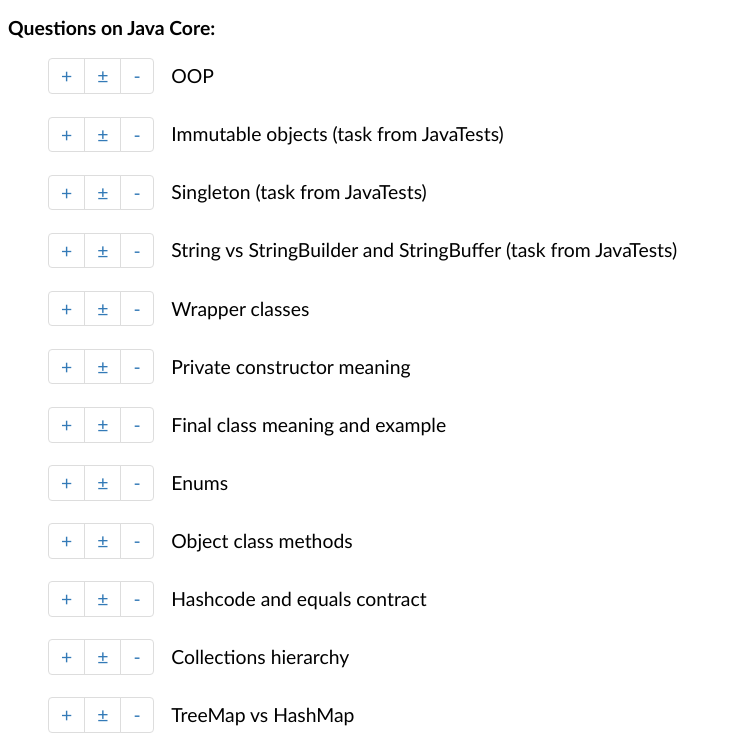
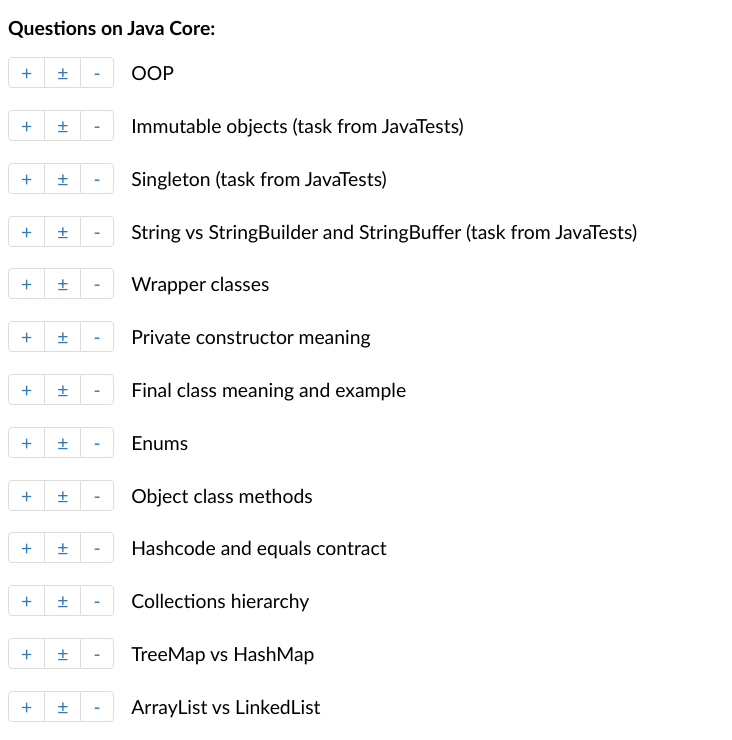
Before and after one commit to cccr/cccr.github.io, a plain HTML site: page feedback/index.html in a window 1280 px wide. Shown: the top 740 px of the page, without its empty margins (0-732 px from the left). Drawn offline with Linux system fonts and the light colour scheme.

Commit message:
Update index.html

```diff
--- a/feedback/index.html
+++ b/feedback/index.html
@@ -5,6 +5,18 @@
     <meta charset="UTF-8">
     <title>EPAM</title>
     <style>
+
+
+        ul{
+            list-style-type: none;
+            margin:0;
+            padding:0;
+        }
+
+        ul li {
+            padding:0;
+            margin:0;
+        }
 
         .rating>li>a.good {
             background-color: #43FF19;
@@ -31,20 +43,11 @@
         }
 
         li.skill {
-            display: block;
-            height: 3em;
-            line-height: 12px;
-            padding: auto;
-        }
-
-        li.skill * {
-            vertical-align: middle;
+            margin-bottom: 1rem;
         }
 
         li.skill>span {
-            display: inline-block;
-            vertical-align: middle;
-            margin-left: 1rem;
+            line-height: 2rem;
         }
 
         * {
@@ -52,27 +55,22 @@
             font-size: 1.1rem;
         }
 
-        ul {
-            list-style-type: none;
-        }
-        .rating {
-            margin: auto;
-            display: inline-block;
+        ul.rating {
+            display: inline-flex;
             padding-left: 0;
             border-radius: 4px;
+            margin-right: 1rem;
         }
 
-        .rating>li {
+        ul.rating>li {
             display: inline;
         }
 
-        .rating>li>a:hover {
+        ul.rating>li>a:hover {
             background-color: #eee;
         }
 
-        .rating>li>a {
-            position: relative;
-            float: left;
+        ul.rating>li>a {
             padding: 3px 12px;
             margin-left: -1px;
             line-height: 1.42857143;
@@ -82,15 +80,20 @@
             border: 1px solid #ddd;
         }
 
-        .rating>li:first-child>a {
+        ul.rating>li:first-child>a {
             margin-left: 0;
             border-top-left-radius: 4px;
             border-bottom-left-radius: 4px;
         }
 
-        .rating>li:last-child>a {
+        ul.rating>li:last-child>a {
             border-top-right-radius: 4px;
             border-bottom-right-radius: 4px;
+        }
+
+        textarea {
+            width: 100%;
+            max-width: 500px;
         }
     </style>
     <script>
```
